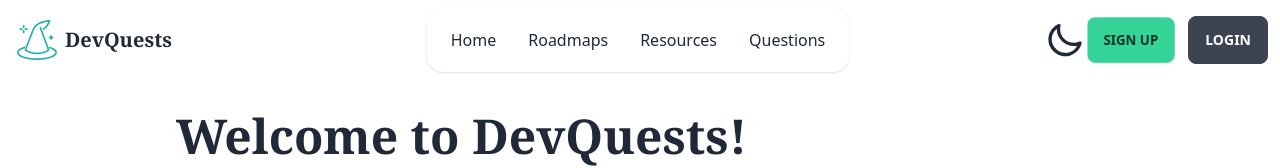
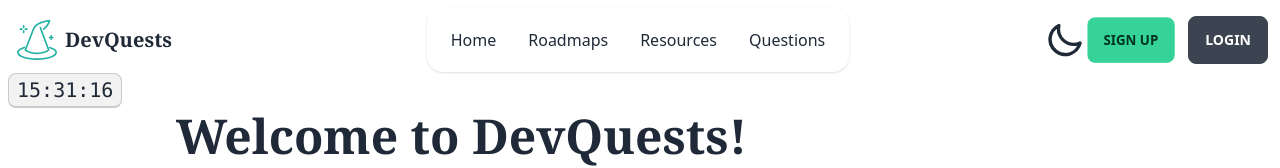
Before and after one commit to aymenBenadra/DevQuests-web, a React (Vite) app: page / in a window 1280 px wide. Shown: the top 168 px of the page. Built offline with nearby package versions, Linux system fonts and the light colour scheme; no server answers.

Commit message:
Added a numeric clock to the navbar options to add more functionality and beauty

```diff
--- a/src/components/navbar/NavBar.jsx
+++ b/src/components/navbar/NavBar.jsx
@@ -4,10 +4,11 @@ import NavThemeSwap from "./NavThemeSwap";
 import { Link } from "react-router-dom";
 import logo from "../../assets/logo.svg";
 import NavBurger from "./NavBurger";
+import NavClock from "./NavClock";
 
 function NavBar() {
   return (
-    <div className="navbar mb-4 p-0 py-2 md:p-2">
+    <div className="navbar mb-4 p-0 py-2 md:p-2 relative">
       <div className="navbar-start md:hidden">
         <NavBurger />
       </div>
@@ -42,6 +43,9 @@ function NavBar() {
         <NavThemeSwap />
         <NavUserDropdown />
       </div>
+      <div className="kbd kbd-md absolute -bottom-7 left-2 z-50 hidden md:flex">
+        <NavClock />
+      </div>
     </div>
   );
 }
--- /dev/null
+++ b/src/components/navbar/NavClock.jsx
@@ -0,0 +1,23 @@
+import { useEffect, useState } from "react";
+
+function NavClock() {
+  const [time, setTime] = useState(new Date());
+
+  useEffect(() => {
+    const interval = setInterval(() => setTime(new Date()), 1000);
+
+    return () => {
+      clearInterval(interval);
+    };
+  }, []);
+
+  return (
+    <span className="countdown text-xl font-mono">
+      <span style={{ "--value": time.getHours() }}></span>:
+      <span style={{ "--value": time.getMinutes() }}></span>:
+      <span style={{ "--value": time.getSeconds() }}></span>
+    </span>
+  );
+}
+
+export default NavClock;
--- a/src/components/navbar/NavUserDropdown.jsx
+++ b/src/components/navbar/NavUserDropdown.jsx
@@ -3,6 +3,7 @@ import useAuth from "../../hooks/useAuth";
 import useAlert from "../../hooks/useAlert";
 import { Link, useNavigate } from "react-router-dom";
 import axios from "../../api/axios";
+// import NavClock from "./NavClock";
 
 function NavUserDropdown() {
   const { auth, setAuth } = useAuth();
@@ -33,6 +34,9 @@ function NavUserDropdown() {
         <span className="font-serif">{auth.username}</span>
       </label>
       <ul className="menu menu-compact dropdown-content mt-3 p-2 shadow-xl bg-base-100 rounded-box w-56">
+        {/* <li className="text-center disabled text-opacity-100">
+          <NavClock />
+        </li> */}
         {auth?.is_admin ? (
           <li>
             <div>
```
